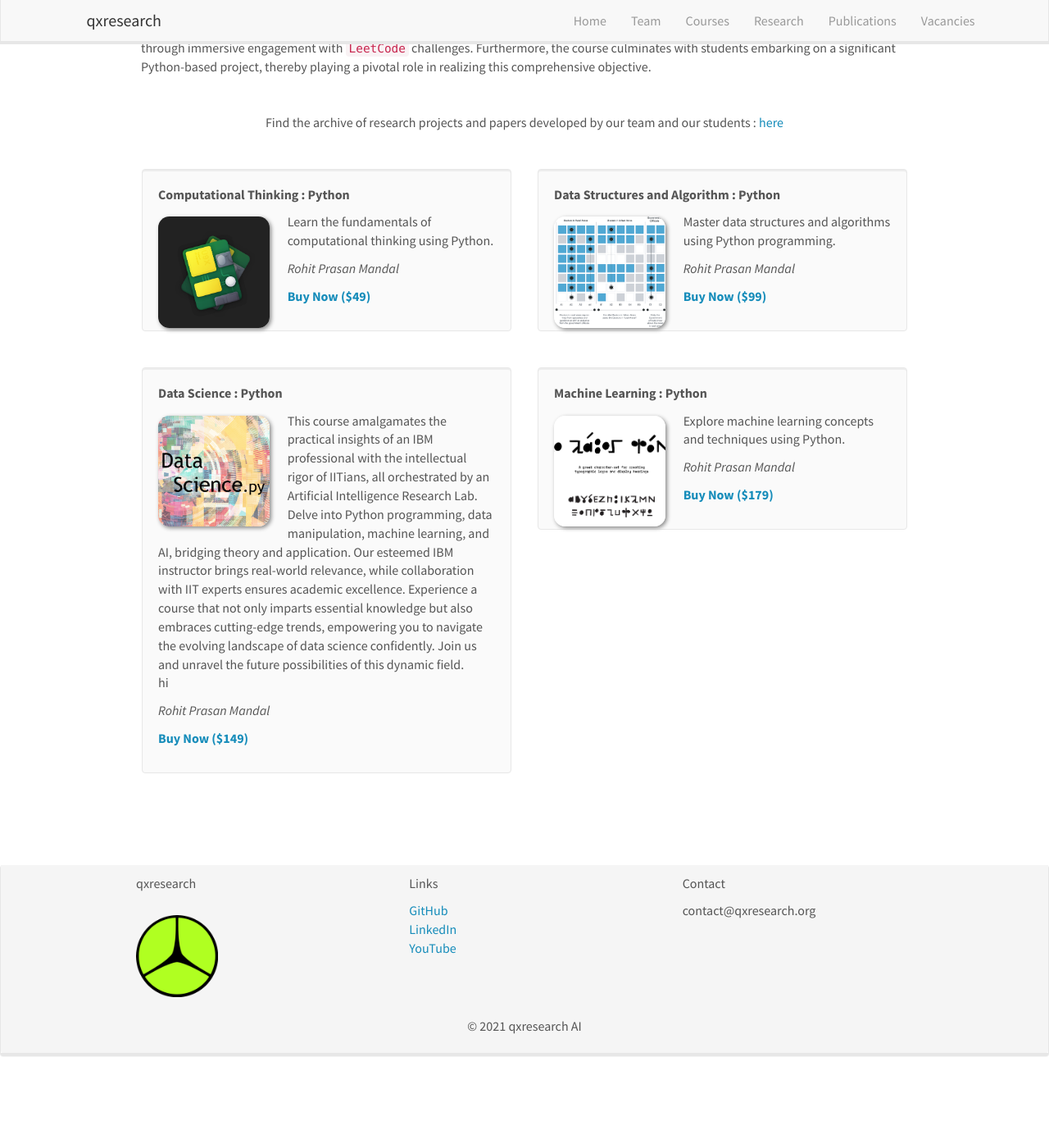
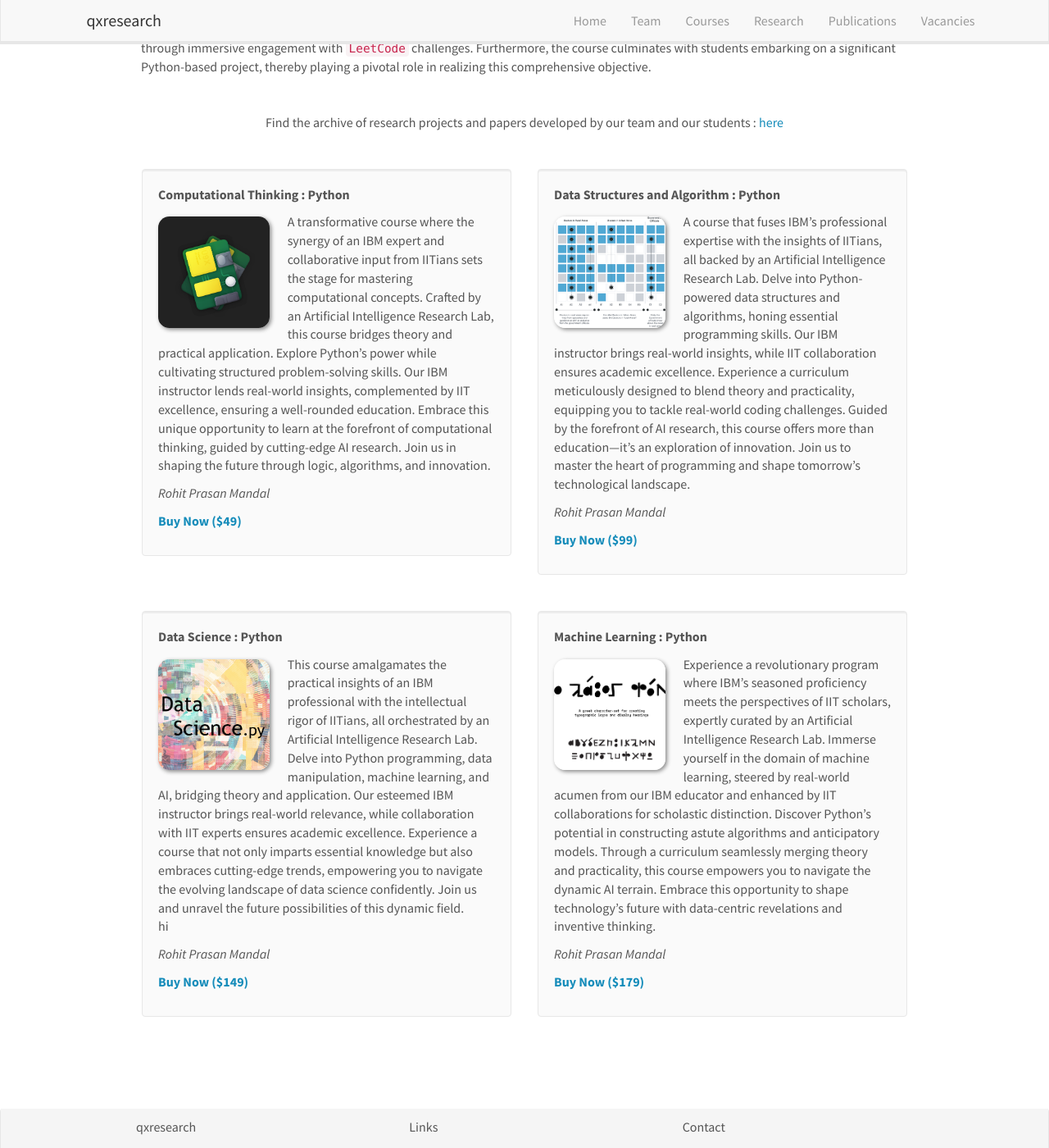
Before and after one commit to qxresearch/qxresearch.github.io, a Jekyll site: the page built from _pages/courses.md, in a window 1280 px wide and 1400 px high, scrolled down 226 px. Shown: the whole window at 82% size. Built offline with Jekyll 4.4.1, drawn with Linux system fonts in a browser that asks for light colours; nearby versions of some CDN libraries; before the commit the page ends 1536 px from its top, so only the background shows below that.

Commit message:
Update courses.yml

```diff
--- a/_data/courses.yml
+++ b/_data/courses.yml
@@ -1,7 +1,6 @@
 - title: "Computational Thinking : Python"
   image: pythonctp.png
-  description: "Learn the fundamentals of computational thinking using Python."
-  authors: Rohit Prasan Mandal
+  description: "A transformative course where the synergy of an IBM expert and collaborative input from IITians sets the stage for mastering computational concepts. Crafted by an Artificial Intelligence Research Lab, this course bridges theory and practical application. Explore Python's power while cultivating structured problem-solving skills. Our IBM instructor lends real-world insights, complemented by IIT excellence, ensuring a well-rounded education. Embrace this unique opportunity to learn at the forefront of computational thinking, guided by cutting-edge AI research. Join us in shaping the future through logic, algorithms, and innovation."
   authors: Rohit Prasan Mandal
   link:
     url: https://link.springer.com/chapter/10.1007/978-981-19-1657-1_14
@@ -11,7 +10,7 @@
 
 - title: "Data Structures and Algorithm : Python"
   image: dsa.png
-  description: "Master data structures and algorithms using Python programming."
+  description: "A course that fuses IBM's professional expertise with the insights of IITians, all backed by an Artificial Intelligence Research Lab. Delve into Python-powered data structures and algorithms, honing essential programming skills. Our IBM instructor brings real-world insights, while IIT collaboration ensures academic excellence. Experience a curriculum meticulously designed to blend theory and practicality, equipping you to tackle real-world coding challenges. Guided by the forefront of AI research, this course offers more than education—it's an exploration of innovation. Join us to master the heart of programming and shape tomorrow's technological landscape."
   authors: Rohit Prasan Mandal
   link:
     url: https://www.oreilly.com/library/view/intelligent-decision-support/9781119896432/c10.xhtml
@@ -29,7 +28,7 @@
 
 - title: "Machine Learning : Python"
   image: ml.png
-  description: "Explore machine learning concepts and techniques using Python."
+  description: "Experience a revolutionary program where IBM's seasoned proficiency meets the perspectives of IIT scholars, expertly curated by an Artificial Intelligence Research Lab. Immerse yourself in the domain of machine learning, steered by real-world acumen from our IBM educator and enhanced by IIT collaborations for scholastic distinction. Discover Python's potential in constructing astute algorithms and anticipatory models. Through a curriculum seamlessly merging theory and practicality, this course empowers you to navigate the dynamic AI terrain. Embrace this opportunity to shape technology's future with data-centric revelations and inventive thinking."
   authors: Rohit Prasan Mandal
   link:
     url: https://www.oreilly.com/library/view/intelligent-decision-support/9781119896432/c10.xhtml
```
